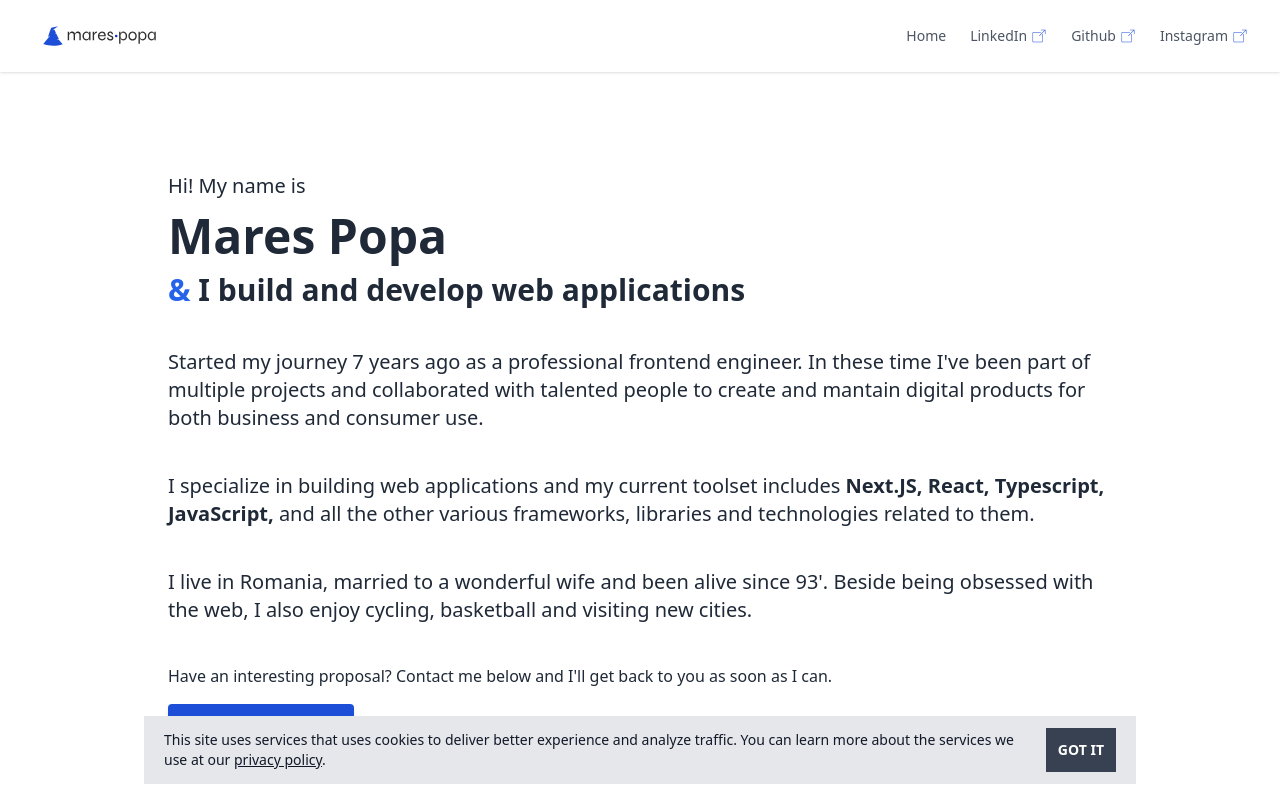
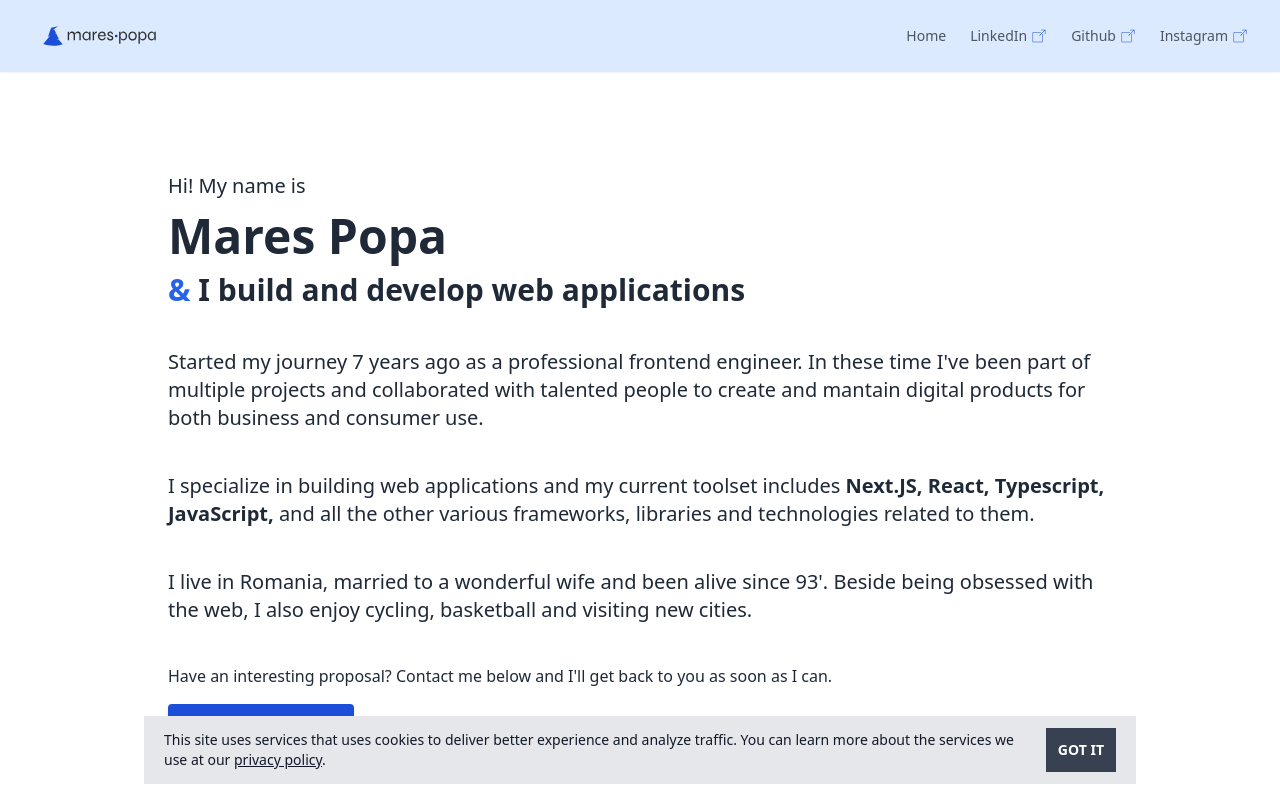
Before and after one commit to marespopa/marespopa, a Next.js app in the folder app/: page / in a window 1280 px wide. Shown: the top 800 px of the page. Built offline with nearby package versions, Linux system fonts and the light colour scheme.

Commit message:
Update global nav style

```diff
--- a/app/components/global-navigation/GlobalNavigation.tsx
+++ b/app/components/global-navigation/GlobalNavigation.tsx
@@ -11,7 +11,7 @@ const GlobalNavigation = () => {
 
   return (
     <header>
-      <nav className="w-full bg-white shadow">
+      <nav className="w-full bg-blue-100 shadow-sm">
         <div className="justify-between px-4 mx-auto lg:max-w-7xl md:items-center md:flex md:px-8">
           <div>
             <div className="flex items-center justify-between py-3 md:py-5 md:block">
```
Also changed, not shown: app/pages/_document.tsx (+9 -9 lines).
